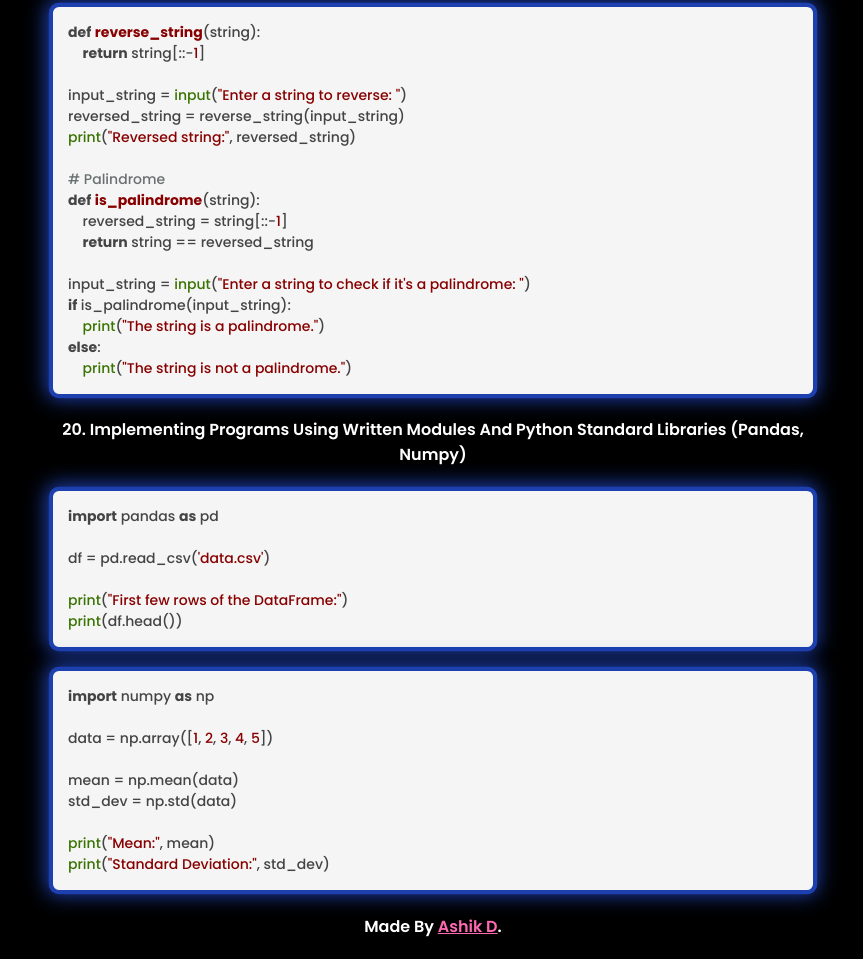
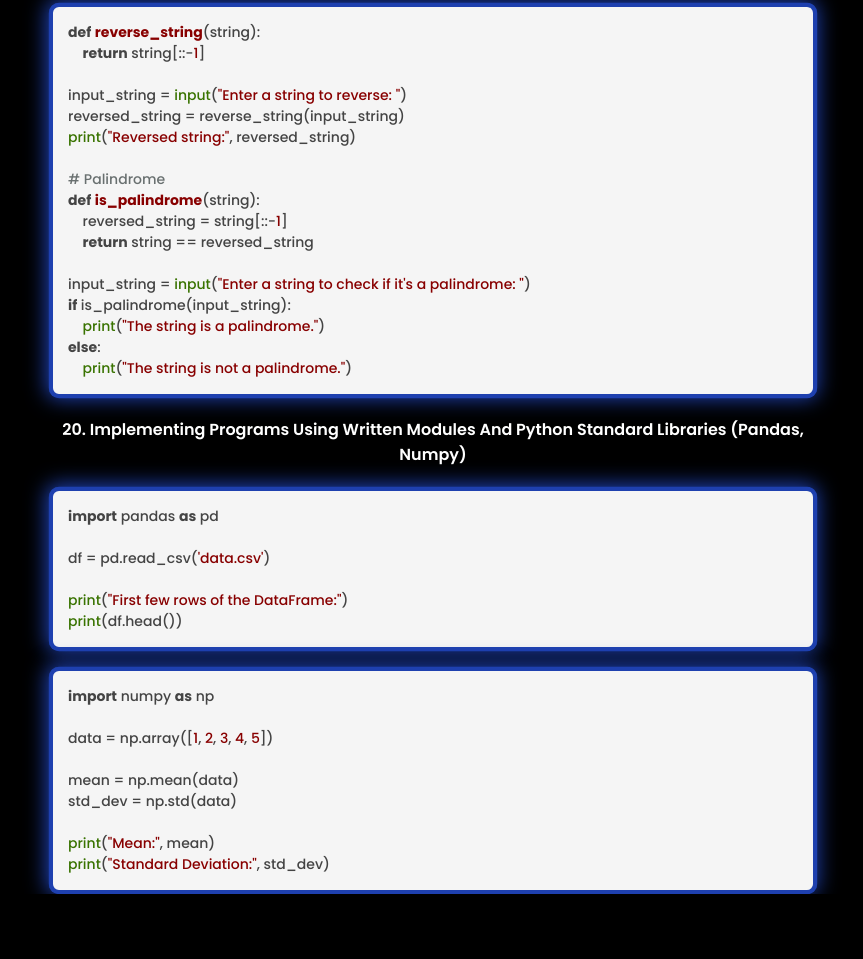
Before and after one commit to ashikpy/python-practical, a plain HTML site: page index.html in a window 1280 px wide. Shown: the part 8735-9694 px from the top of the page, without its empty margins (207-1070 px from the left). After the commit the page ends 9629 px from the top, so only its background shows below. Drawn offline with nearby package versions, Linux system fonts and the light colour scheme.

Commit message:
Update index.html

```diff
--- a/index.html
+++ b/index.html
@@ -526,8 +526,4 @@ print("Standard Deviation:", std_dev)</code></pre>
       <!-- here -->
     </div>
   </body>
-
-  <footer>
-    <h4>Made By <a href="https://github.com/ashikpy">Ashik D</a>.</h4>
-  </footer>
 </html>
```
